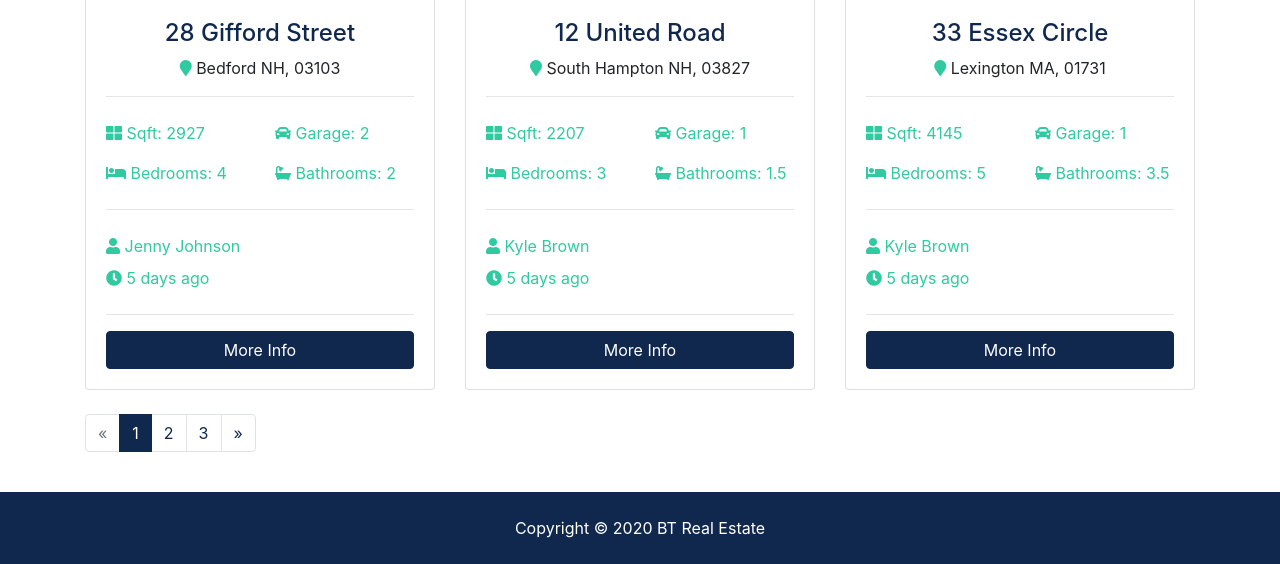
After one commit to RodrigoMachado9/django-web, a Django app: page /listings/ in a window 1280 px wide. The commit adds this page. Shown: the part 1389-1953 px from the top of the page. Run offline with Django 3.2, Linux system fonts and the light colour scheme; some libraries are stand-ins or nearby versions.

Commit message:
improviments

```diff
--- a/btre/settings.py
+++ b/btre/settings.py
@@ -31,6 +31,8 @@ ALLOWED_HOSTS = []
 
 INSTALLED_APPS = [
     'pages.apps.PagesConfig',
+    'listings.apps.ListingsConfig',
+    'realtors.apps.RealtorsConfig',
     'django.contrib.admin',
     'django.contrib.auth',
     'django.contrib.contenttypes',
@@ -117,7 +119,7 @@ USE_TZ = True
 # Static files (CSS, JavaScript, Images)
 # https://docs.djangoproject.com/en/3.1/howto/static-files/
 
-STATIC_ROOT= os.path.join(BASE_DIR, 'static')
+STATIC_ROOT = os.path.join(BASE_DIR, 'static')
 STATIC_URL = '/static/'
 STATICFILES_DIRS = [
     os.path.join(BASE_DIR, 'btre/static')
--- a/btre/urls.py
+++ b/btre/urls.py
@@ -18,5 +18,6 @@ from django.urls import path, include
 
 urlpatterns = [
     path('', include('pages.urls')),
-    path('admin/', admin.site.urls),
+    path('listings/', include('listings.urls')),
+    path('admin/', admin.site.urls)
 ]
--- /dev/null
+++ b/listings/urls.py
@@ -0,0 +1,9 @@
+from django.urls import path
+from . import views             # chamada para a rota da view.
+
+# /listings/23
+urlpatterns = [
+    path('', views.index, name='listings'),
+    path('<int:listing_id>', views.listing, name='listing'),
+    path('search', views.search, name='search')
+]
--- a/listings/views.py
+++ b/listings/views.py
@@ -1,3 +1,15 @@
 from django.shortcuts import render
 
+
 # Create your views here.
+
+def index(request):
+    return render(request, 'listings/listings.jinja2')
+
+
+def listing(request):
+    return render(request, 'listings/listing.html')
+
+
+def search(request):
+    return render(request, 'listings/search.html')
--- /dev/null
+++ b/templates/listings/listings.jinja2
@@ -0,0 +1,317 @@
+{% extends 'base.jinja2' %}
+{% block content %}
+<section id="showcase-inner" class="py-5 text-white">
+    <div class="container">
+      <div class="row text-center">
+        <div class="col-md-12">
+          <h1 class="display-4">Browse Our Properties</h1>
+          <p class="lead">Lorem ipsum dolor sit, amet consectetur adipisicing elit. Sunt, pariatur!</p>
+        </div>
+      </div>
+    </div>
+  </section>
+
+  <!-- Breadcrumb -->
+  <section id="bc" class="mt-3">
+    <div class="container">
+      <nav aria-label="breadcrumb">
+        <ol class="breadcrumb">
+          <li class="breadcrumb-item">
+            <a href="{% url 'index' %}">
+              <i class="fas fa-home"></i> Home</a>
+          </li>
+          <li class="breadcrumb-item active"> Browse Listings</li>
+        </ol>
+      </nav>
+    </div>
+  </section>
+
+  <!-- Listings -->
+  <section id="listings" class="py-4">
+    <div class="container">
+      <div class="row">
+
+        <!-- Listing 1 -->
+        <div class="col-md-6 col-lg-4 mb-4">
+          <div class="card listing-preview">
+            <img class="card-img-top" src="assets/img/homes/home-1.jpg" alt="">
+            <div class="card-img-overlay">
+              <h2>
+                <span class="badge badge-secondary text-white">$490,000</span>
+              </h2>
+            </div>
+            <div class="card-body">
+              <div class="listing-heading text-center">
+                <h4 class="text-primary">45 Drivewood Circle</h4>
+                <p>
+                  <i class="fas fa-map-marker text-secondary"></i> Norwood MA, 02062</p>
+              </div>
+              <hr>
+              <div class="row py-2 text-secondary">
+                <div class="col-6">
+                  <i class="fas fa-th-large"></i> Sqft: 3200</div>
+                <div class="col-6">
+                  <i class="fas fa-car"></i> Garage: 2</div>
+              </div>
+              <div class="row py-2 text-secondary">
+                <div class="col-6">
+                  <i class="fas fa-bed"></i> Bedrooms: 3</div>
+                <div class="col-6">
+                  <i class="fas fa-bath"></i> Bathrooms: 2</div>
+              </div>
+              <hr>
+              <div class="row py-2 text-secondary">
+                <div class="col-12">
+                  <i class="fas fa-user"></i> Kyle Brown</div>
+              </div>
+              <div class="row text-secondary pb-2">
+                <div class="col-6">
+                  <i class="fas fa-clock"></i> 2 days ago</div>
+              </div>
+              <hr>
+              <a href="listing.html" class="btn btn-primary btn-block">More Info</a>
+            </div>
+          </div>
+        </div>
+
+        <!-- Listing 2 -->
+        <div class="col-md-6 col-lg-4 mb-4">
+          <div class="card listing-preview">
+            <img class="card-img-top" src="assets/img/homes/home-2.jpg" alt="">
+            <div class="card-img-overlay">
+              <h2>
+                <span class="badge badge-secondary text-white">$550,000</span>
+              </h2>
+            </div>
+            <div class="card-body">
+              <div class="listing-heading text-center">
+                <h4 class="text-primary">18 Jefferson Lane</h4>
+                <p>
+                  <i class="fas fa-map-marker text-secondary"></i> Woburn MA, 01801</p>
+              </div>
+              <hr>
+              <div class="row py-2 text-secondary">
+                <div class="col-6">
+                  <i class="fas fa-th-large"></i> Sqft: 3200</div>
+                <div class="col-6">
+                  <i class="fas fa-car"></i> Garage: 1</div>
+              </div>
+              <div class="row py-2 text-secondary">
+                <div class="col-6">
+                  <i class="fas fa-bed"></i> Bedrooms: 4</div>
+                <div class="col-6">
+                  <i class="fas fa-bath"></i> Bathrooms: 2.5</div>
+              </div>
+              <hr>
+              <div class="row py-2 text-secondary">
+                <div class="col-6">
+                  <i class="fas fa-user"></i> Mark Hudson</div>
+              </div>
+              <div class="row text-secondary pb-2">
+                <div class="col-6">
+                  <i class="fas fa-clock"></i> 5 days ago</div>
+              </div>
+              <hr>
+              <a href="listing.html" class="btn btn-primary btn-block">More Info</a>
+            </div>
+          </div>
+        </div>
+
+        <!-- Listing 3 -->
+        <div class="col-md-6 col-lg-4 mb-4">
+          <div class="card listing-preview">
+            <img class="card-img-top" src="assets/img/homes/home-3.jpg" alt="">
+            <div class="card-img-overlay">
+              <h2>
+                <span class="badge badge-secondary text-white">$580,000</span>
+              </h2>
+            </div>
+            <div class="card-body">
+              <div class="listing-heading text-center">
+                <h4 class="text-primary">187 Woodrow Street</h4>
+                <p>
+                  <i class="fas fa-map-marker text-secondary"></i> Salem MA, 01915</p>
+              </div>
+              <hr>
+              <div class="row py-2 text-secondary">
+                <div class="col-6">
+                  <i class="fas fa-th-large"></i> Sqft: 3107</div>
+                <div class="col-6">
+                  <i class="fas fa-car"></i> Garage: 0</div>
+              </div>
+              <div class="row py-2 text-secondary">
+                <div class="col-6">
+                  <i class="fas fa-bed"></i> Bedrooms: 4</div>
+                <div class="col-6">
+                  <i class="fas fa-bath"></i> Bathrooms: 3</div>
+              </div>
+              <hr>
+              <div class="row py-2 text-secondary">
+                <div class="col-6">
+                  <i class="fas fa-user"></i> Mark Hudson</div>
+              </div>
+              <div class="row text-secondary pb-2">
+                <div class="col-6">
+                  <i class="fas fa-clock"></i> 5 days ago</div>
+              </div>
+              <hr>
+              <a href="listing.html" class="btn btn-primary btn-block">More Info</a>
+            </div>
+          </div>
+        </div>
+
+        <!-- Listing 4 -->
+        <div class="col-md-6 col-lg-4 mb-4">
+          <div class="card listing-preview">
+            <img class="card-img-top" src="assets/img/homes/home-4.jpg" alt="">
+            <div class="card-img-overlay">
+              <h2>
+                <span class="badge badge-secondary text-white">$380,000</span>
+              </h2>
+            </div>
+            <div class="card-body">
+              <div class="listing-heading text-center">
+                <h4 class="text-primary">28 Gifford Street</h4>
+                <p>
+                  <i class="fas fa-map-marker text-secondary"></i> Bedford NH, 03103</p>
+              </div>
+              <hr>
+              <div class="row py-2 text-secondary">
+                <div class="col-6">
+                  <i class="fas fa-th-large"></i> Sqft: 2927</div>
+                <div class="col-6">
+                  <i class="fas fa-car"></i> Garage: 2</div>
+              </div>
+              <div class="row py-2 text-secondary">
+                <div class="col-6">
+                  <i class="fas fa-bed"></i> Bedrooms: 4</div>
+                <div class="col-6">
+                  <i class="fas fa-bath"></i> Bathrooms: 2</div>
+              </div>
+              <hr>
+              <div class="row py-2 text-secondary">
+                <div class="col-6">
+                  <i class="fas fa-user"></i> Jenny Johnson</div>
+              </div>
+              <div class="row text-secondary pb-2">
+                <div class="col-6">
+                  <i class="fas fa-clock"></i> 5 days ago</div>
+              </div>
+              <hr>
+              <a href="listing.html" class="btn btn-primary btn-block">More Info</a>
+            </div>
+          </div>
+        </div>
+
+        <!-- Listing 5 -->
+        <div class="col-md-6 col-lg-4 mb-4">
+          <div class="card listing-preview">
+            <img class="card-img-top" src="assets/img/homes/home-5.jpg" alt="">
+            <div class="card-img-overlay">
+              <h2>
+                <span class="badge badge-secondary text-white">$230,000</span>
+              </h2>
+            </div>
+            <div class="card-body">
+              <div class="listing-heading text-center">
+                <h4 class="text-primary">12 United Road</h4>
+                <p>
+                  <i class="fas fa-map-marker text-secondary"></i> South Hampton NH, 03827</p>
+              </div>
+              <hr>
+              <div class="row py-2 text-secondary">
+                <div class="col-6">
+                  <i class="fas fa-th-large"></i> Sqft: 2207</div>
+                <div class="col-6">
+                  <i class="fas fa-car"></i> Garage: 1</div>
+              </div>
+              <div class="row py-2 text-secondary">
+                <div class="col-6">
+                  <i class="fas fa-bed"></i> Bedrooms: 3</div>
+                <div class="col-6">
+                  <i class="fas fa-bath"></i> Bathrooms: 1.5</div>
+              </div>
+              <hr>
+              <div class="row py-2 text-secondary">
+                <div class="col-6">
+                  <i class="fas fa-user"></i> Kyle Brown</div>
+              </div>
+              <div class="row text-secondary pb-2">
+                <div class="col-6">
+                  <i class="fas fa-clock"></i> 5 days ago</div>
+              </div>
+              <hr>
+              <a href="listing.html" class="btn btn-primary btn-block">More Info</a>
+            </div>
+          </div>
+        </div>
+
+        <!-- Listing 6 -->
+        <div class="col-md-6 col-lg-4 mb-4">
+          <div class="card listing-preview">
+            <img class="card-img-top" src="assets/img/homes/home-6.jpg" alt="">
+            <div class="card-img-overlay">
+              <h2>
+                <span class="badge badge-secondary text-white">$780,000</span>
+              </h2>
+            </div>
+            <div class="card-body">
+              <div class="listing-heading text-center">
+                <h4 class="text-primary">33 Essex Circle</h4>
+                <p>
+                  <i class="fas fa-map-marker text-secondary"></i> Lexington MA, 01731</p>
+              </div>
+              <hr>
+              <div class="row py-2 text-secondary">
+                <div class="col-6">
+                  <i class="fas fa-th-large"></i> Sqft: 4145</div>
+                <div class="col-6">
+                  <i class="fas fa-car"></i> Garage: 1</div>
+              </div>
+              <div class="row py-2 text-secondary">
+                <div class="col-6">
+                  <i class="fas fa-bed"></i> Bedrooms: 5</div>
+                <div class="col-6">
+                  <i class="fas fa-bath"></i> Bathrooms: 3.5</div>
+              </div>
+              <hr>
+              <div class="row py-2 text-secondary">
+                <div class="col-6">
+                  <i class="fas fa-user"></i> Kyle Brown</div>
+              </div>
+              <div class="row text-secondary pb-2">
+                <div class="col-6">
+                  <i class="fas fa-clock"></i> 5 days ago</div>
+              </div>
+              <hr>
+              <a href="listing.html" class="btn btn-primary btn-block">More Info</a>
+            </div>
+          </div>
+        </div>
+
+      </div>
+
+      <div class="row">
+        <div class="col-md-12">
+          <ul class="pagination">
+            <li class="page-item disabled">
+              <a class="page-link" href="#">&laquo;</a>
+            </li>
+            <li class="page-item active">
+              <a class="page-link" href="#">1</a>
+            </li>
+            <li class="page-item">
+              <a class="page-link" href="#">2</a>
+            </li>
+            <li class="page-item">
+              <a class="page-link" href="#">3</a>
+            </li>
+            <li class="page-item">
+              <a class="page-link" href="#">&raquo;</a>
+            </li>
+          </ul>
+        </div>
+      </div>
+    </div>
+  </section>
+{% endblock %}
--- a/templates/partials/_navbar.jinja2
+++ b/templates/partials/_navbar.jinja2
@@ -30,8 +30,14 @@
           >
             <a class="nav-link" href="{% url 'about' %}">About</a>
           </li>
-          <li class="nav-item mr-3">
-            <a class="nav-link" href="{% url 'index' %}">Featured Listings</a>
+          <li
+              {% if 'listings' in request.path %}
+                  class="nav-item active mr-3"
+              {% else %}
+                  class="nav-item mr-3"
+              {% endif %}
+          >
+            <a class="nav-link" href="{% url 'listings' %}">Featured Listings</a>
           </li>
         </ul>
 
```
Also changed, not shown: templates/listings/listing.html (added, +11 -0 lines), templates/listings/search.html (added, +11 -0 lines).
